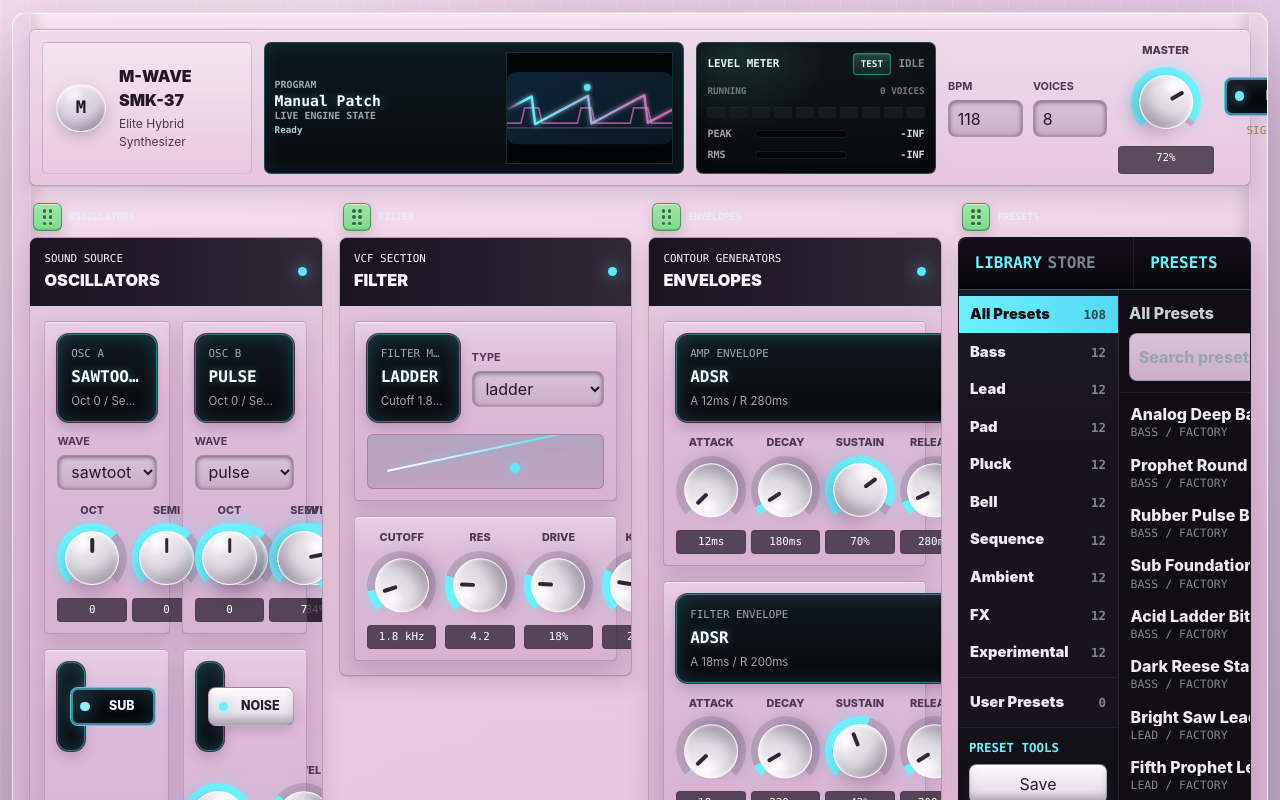
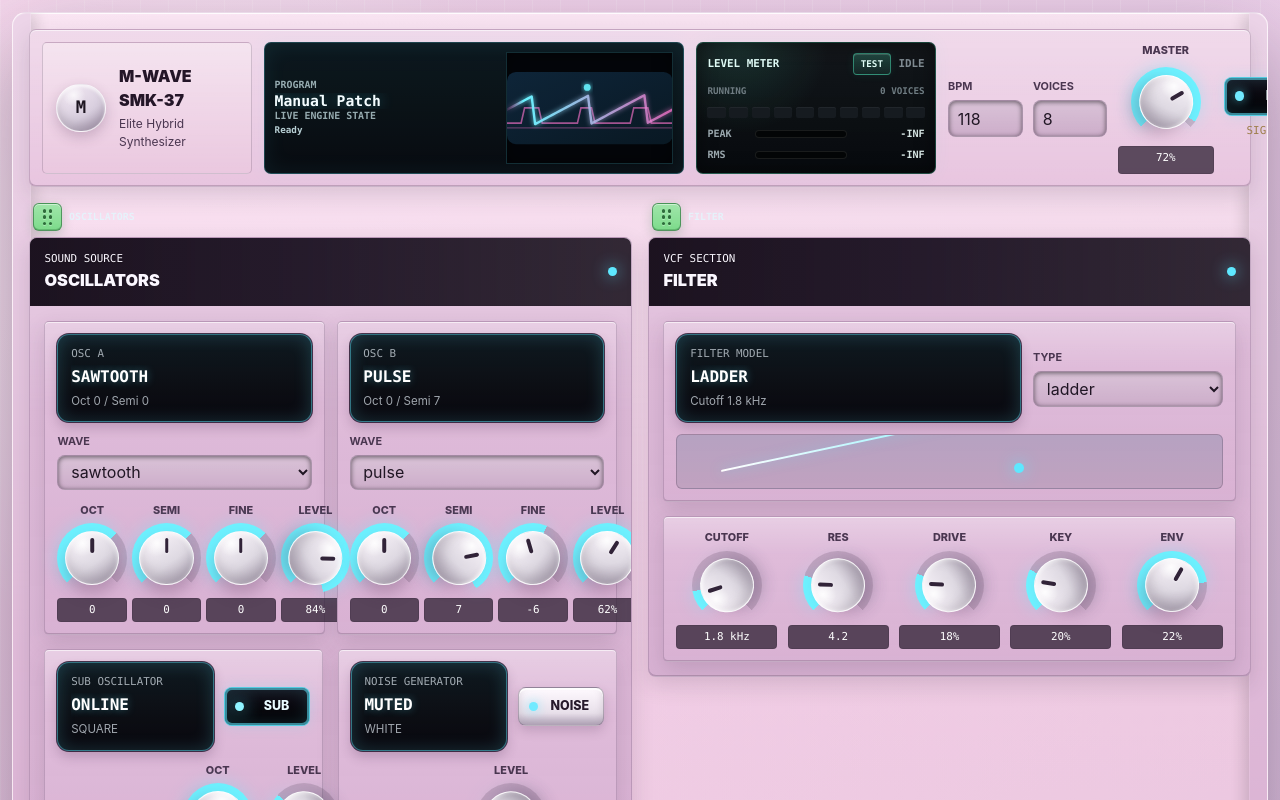
Before and after one commit to kimyounggaur/synthesizer, a React (Vite) app: page / in a window 1280 px wide. Shown: the top 800 px of the page. Built offline with nearby package versions, Linux system fonts and the light colour scheme.

Commit message:
Allow movable panels to form two columns

```diff
--- a/src/styles.css
+++ b/src/styles.css
@@ -409,6 +409,7 @@
   .movable-console-grid {
     display: grid;
     grid-template-columns: repeat(4, minmax(0, 1fr));
+    grid-auto-flow: row dense;
     align-items: start;
     gap: 1rem;
   }
@@ -420,8 +421,7 @@
     gap: 0.35rem;
   }
 
-  .movable-panel-oscillators,
-  .movable-panel-presets {
+  .movable-panel-frame {
     grid-column: span 2;
   }
 
```
